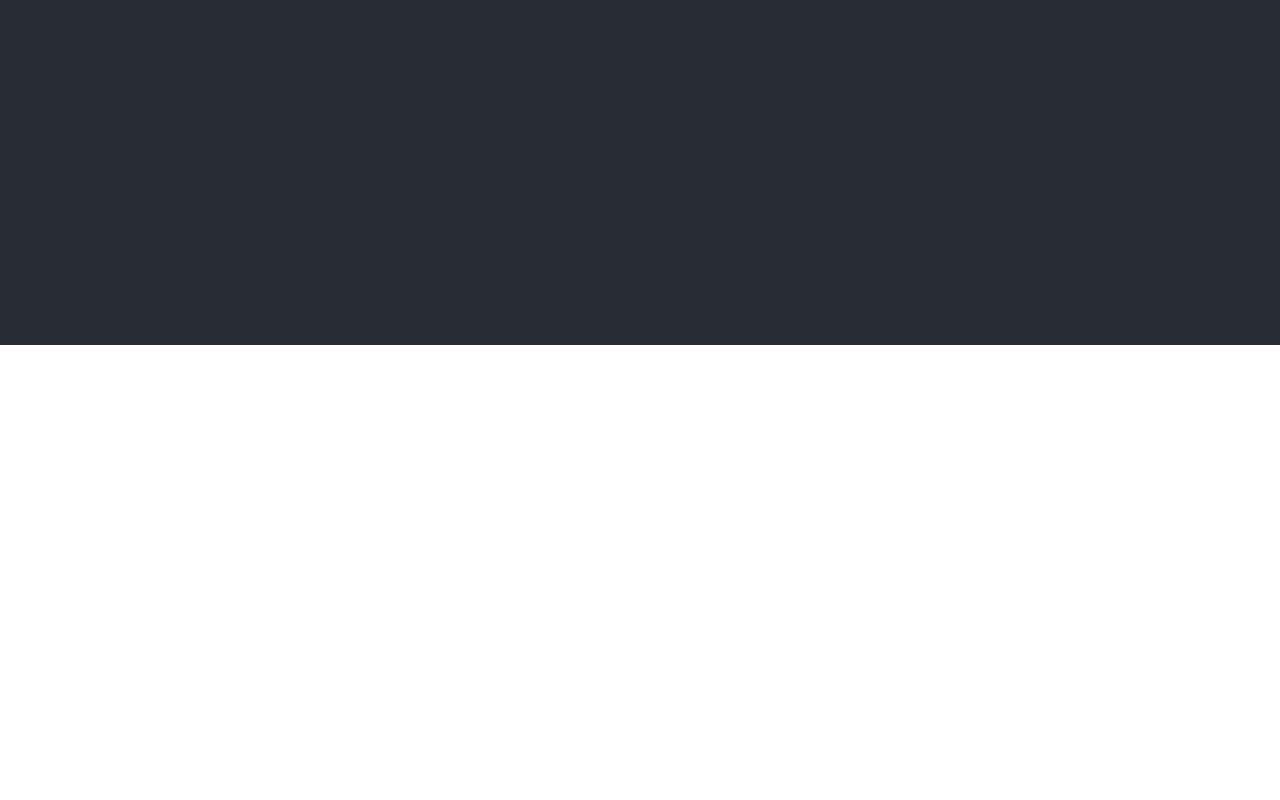
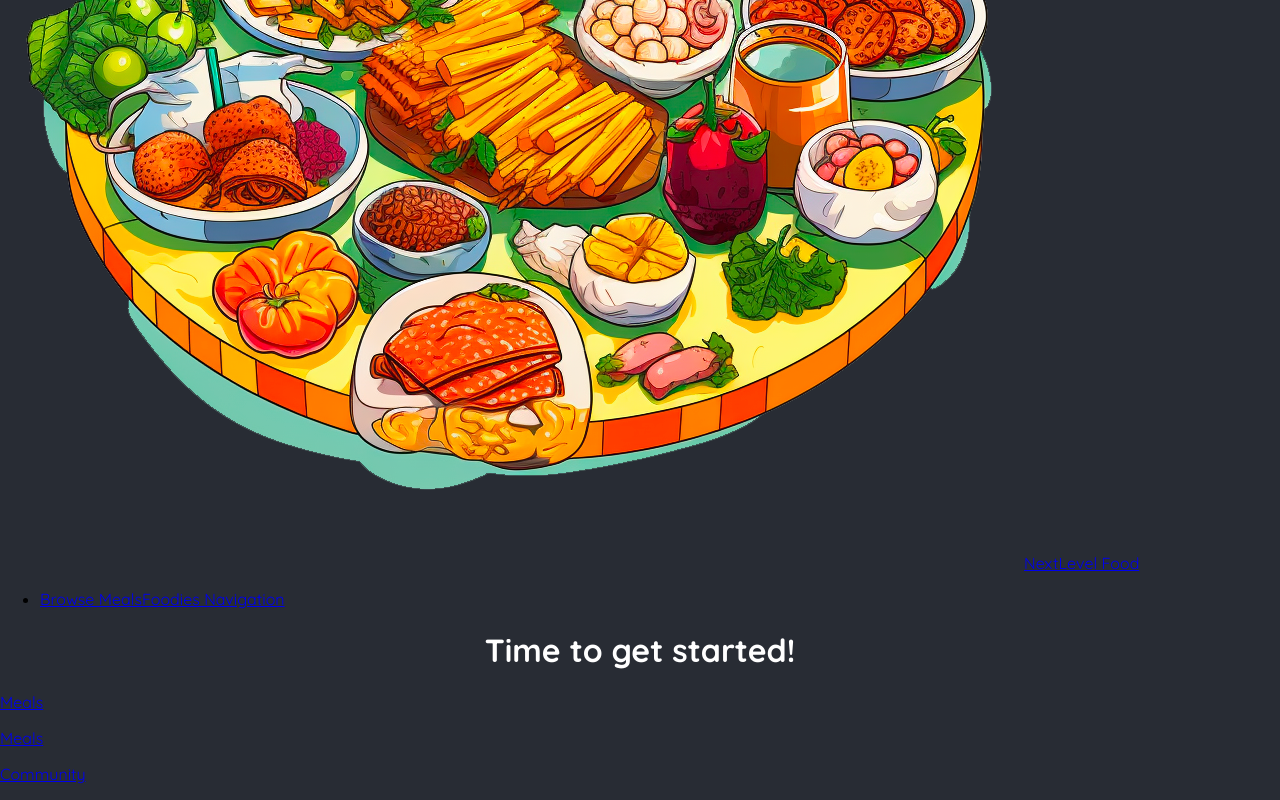
Before and after one commit to Gosia-Magdzik/nextJSFirstProject, a Next.js app: page / in a window 1280 px wide. Shown: the part 455-1255 px from the top of the page. Before the commit the page ends 800 px from the top, so only its background shows below. Built offline with nearby package versions, Linux system fonts and the light colour scheme.

Commit message:
header layout

```diff
--- a/app/layout.js
+++ b/app/layout.js
@@ -1,3 +1,4 @@
+import MainHeader from '@/components/main-header';
 import './globals.css';
 
 export const metadata = {
@@ -29,7 +30,7 @@ export default function RootLayout({ children }) {
             ></path>
           </svg>
         </div>
-        HEADER
+        <MainHeader/>
         {children}
       </body>
     </html>
--- a/components/main-header.js
+++ b/components/main-header.js
@@ -1,9 +1,23 @@
 import Link from "next/link";
+import logoImg from '@/assets/logo.png'
 
 export default function MainHeader() {
     return <header>
         <Link href="/">
-
+            <img src={logoImg.src} alt="Plate with food on it"/>
+            NextLevel Food
         </Link>
+        <nav>
+            <ul>
+                <li>
+                    <Link href="/meals">
+                        Browse Meals
+                    </Link>
+                    <Link href="/community">
+                        Foodies Navigation
+                    </Link>
+                </li>
+            </ul>
+        </nav>
     </header>
 }
```
